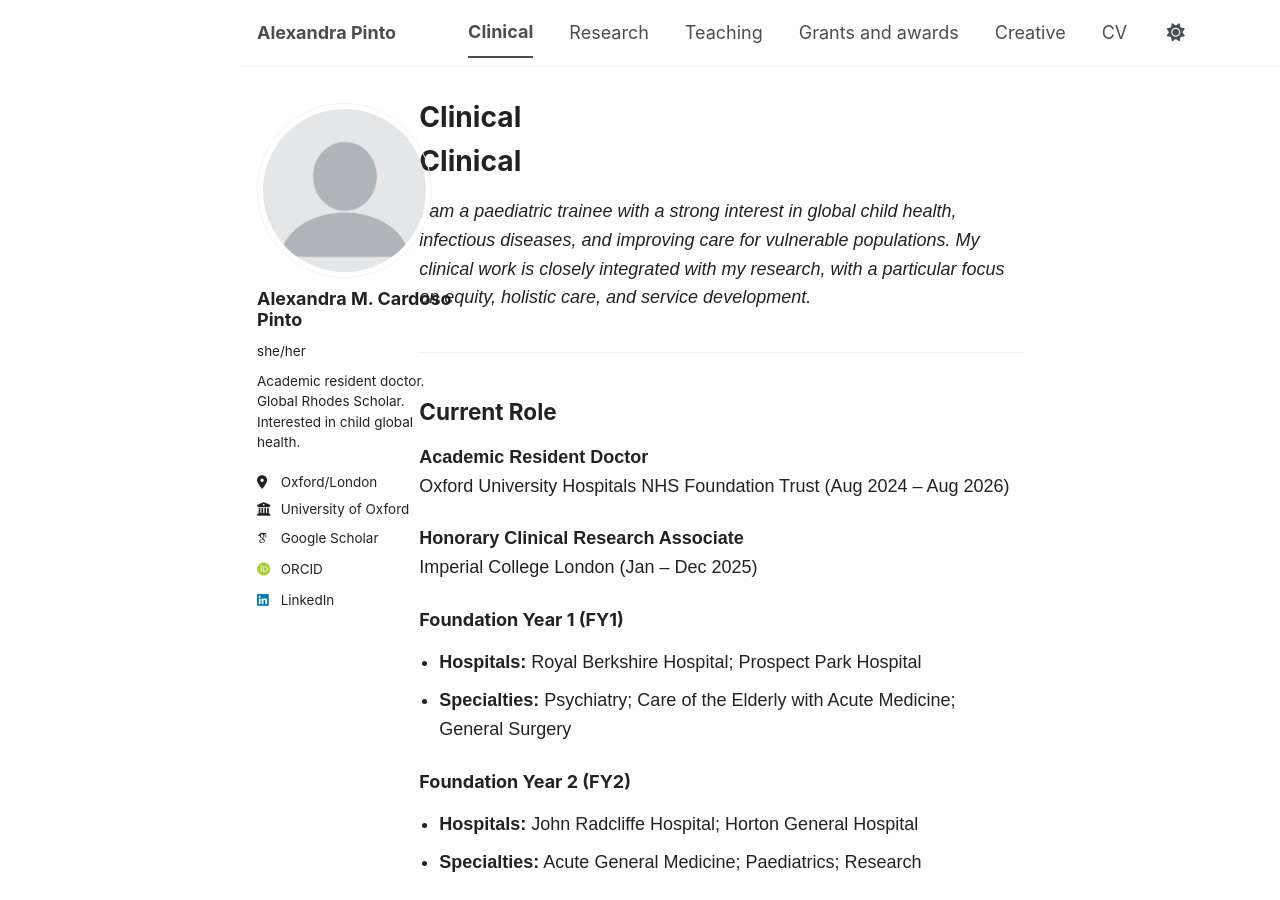
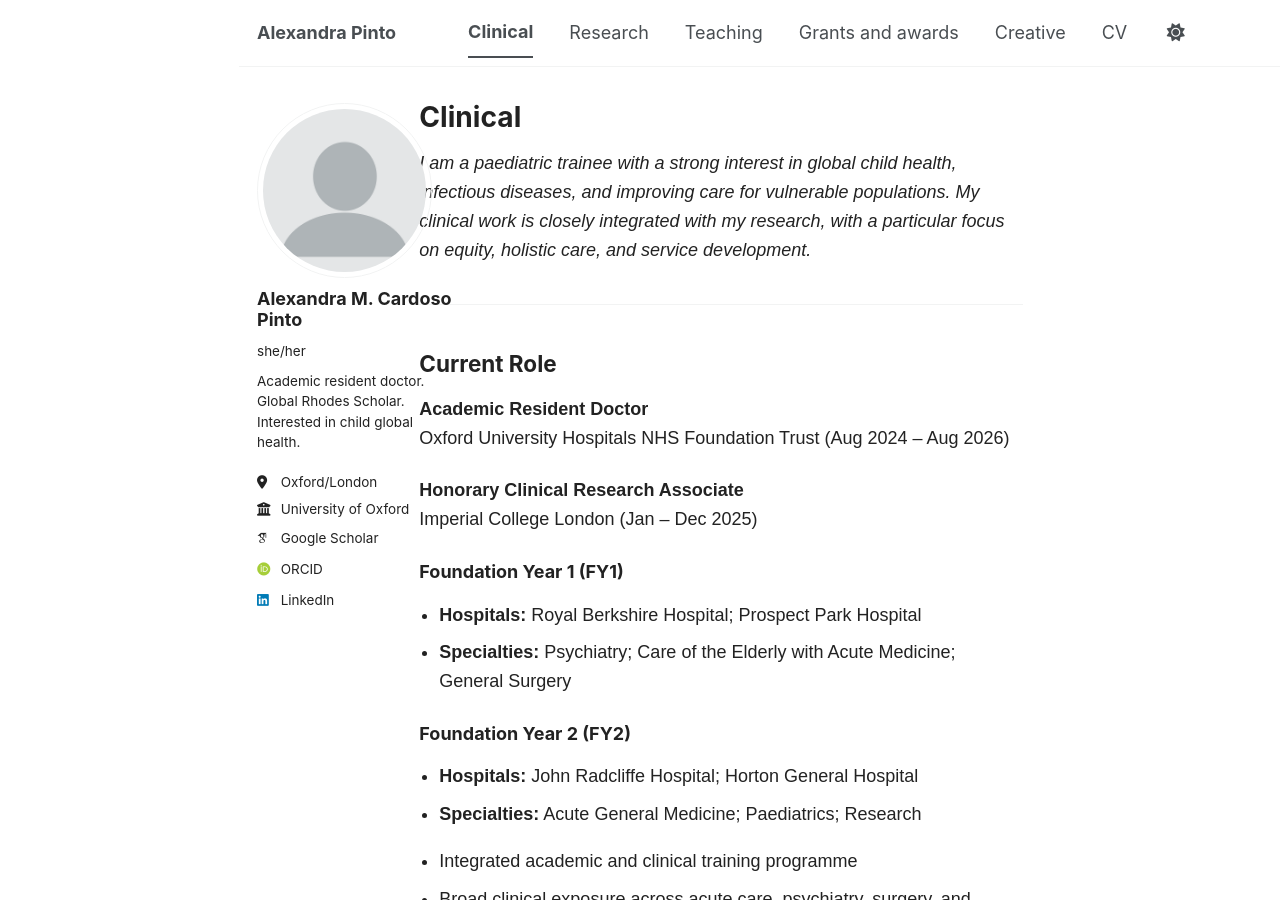
Before and after one commit to alexandramcp/alexandramcp.github.io, a Jekyll site: the page built from _pages/clinical.html, in a window 1280 px wide and 900 px high. Built offline with Jekyll 4.4.1, drawn with Linux system fonts in a browser that asks for light colours; some web fonts are replaced; a script bundle is joined from its source files by our own code; library files that are not in the unit come from our copies.

Commit message:
Remove heading from clinical.html
Removed the heading 'Clinical' from the page.

```diff
--- a/_pages/clinical.html
+++ b/_pages/clinical.html
@@ -28,8 +28,6 @@ author_profile: true
   </style>
 </head>
 <body>
-
-<h1>Clinical</h1>
 
 <p><em>I am a paediatric trainee with a strong interest in global child health, infectious diseases, and improving care for vulnerable populations. My clinical work is closely integrated with my research, with a particular focus on equity, holistic care, and service development.</em></p>
 
```
